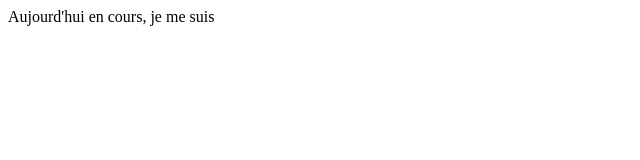
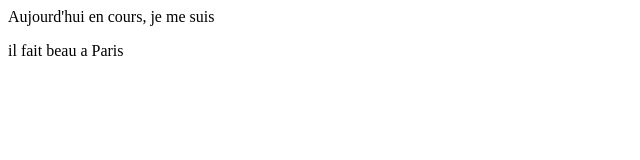
Before and after one commit to RyderBlack/cadavre_exquis, a plain HTML site: page index.html in a window 1280 px wide. Shown: the whole page, without its empty margins (0-640 px from the left). Drawn offline with Linux system fonts and the light colour scheme.

Commit message:
commit jamil

```diff
--- a/index.html
+++ b/index.html
@@ -1 +1,2 @@
 <p>Aujourd'hui en cours, je me suis</p>
+<p>il fait beau a Paris</p>
```
